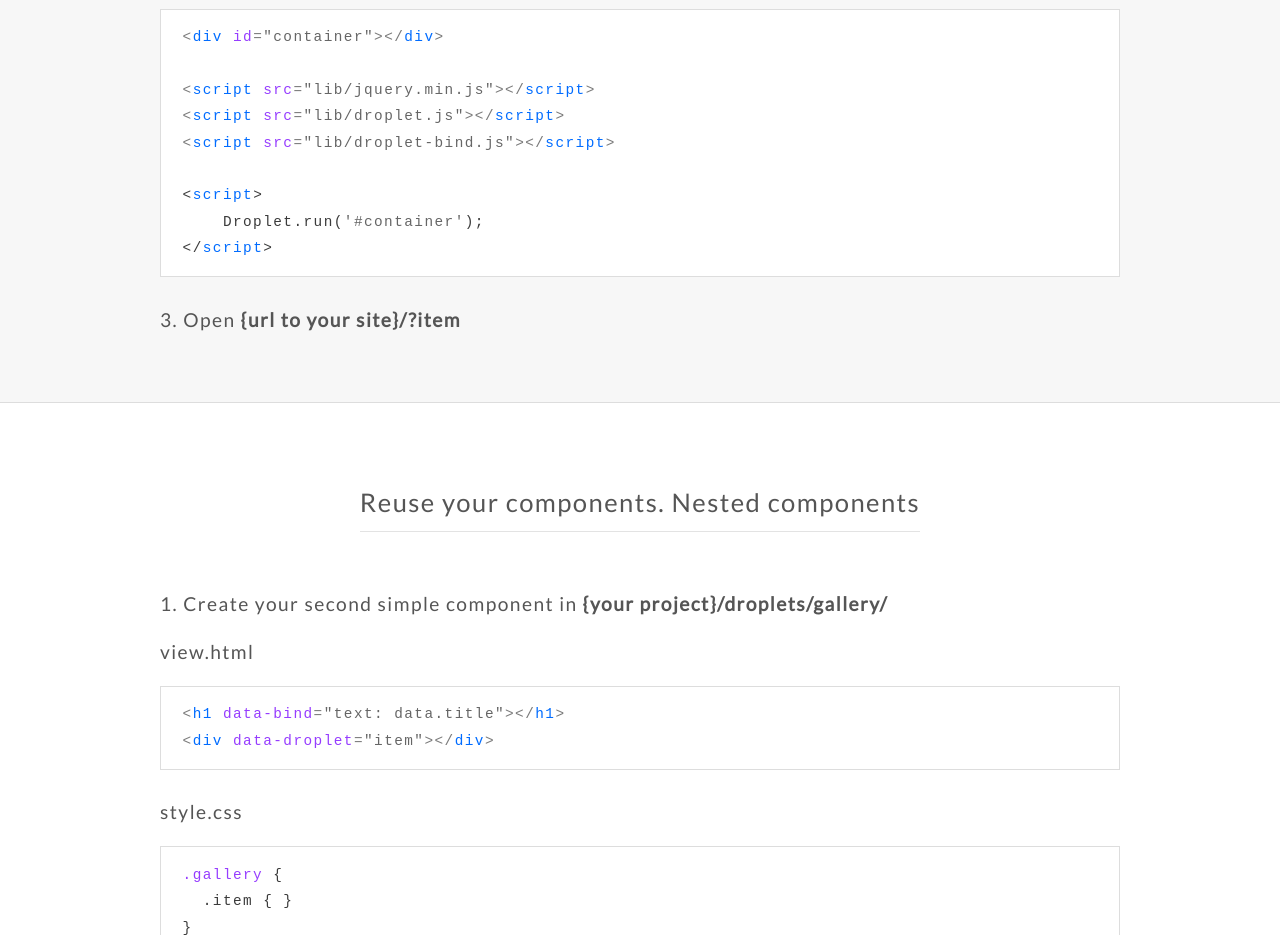
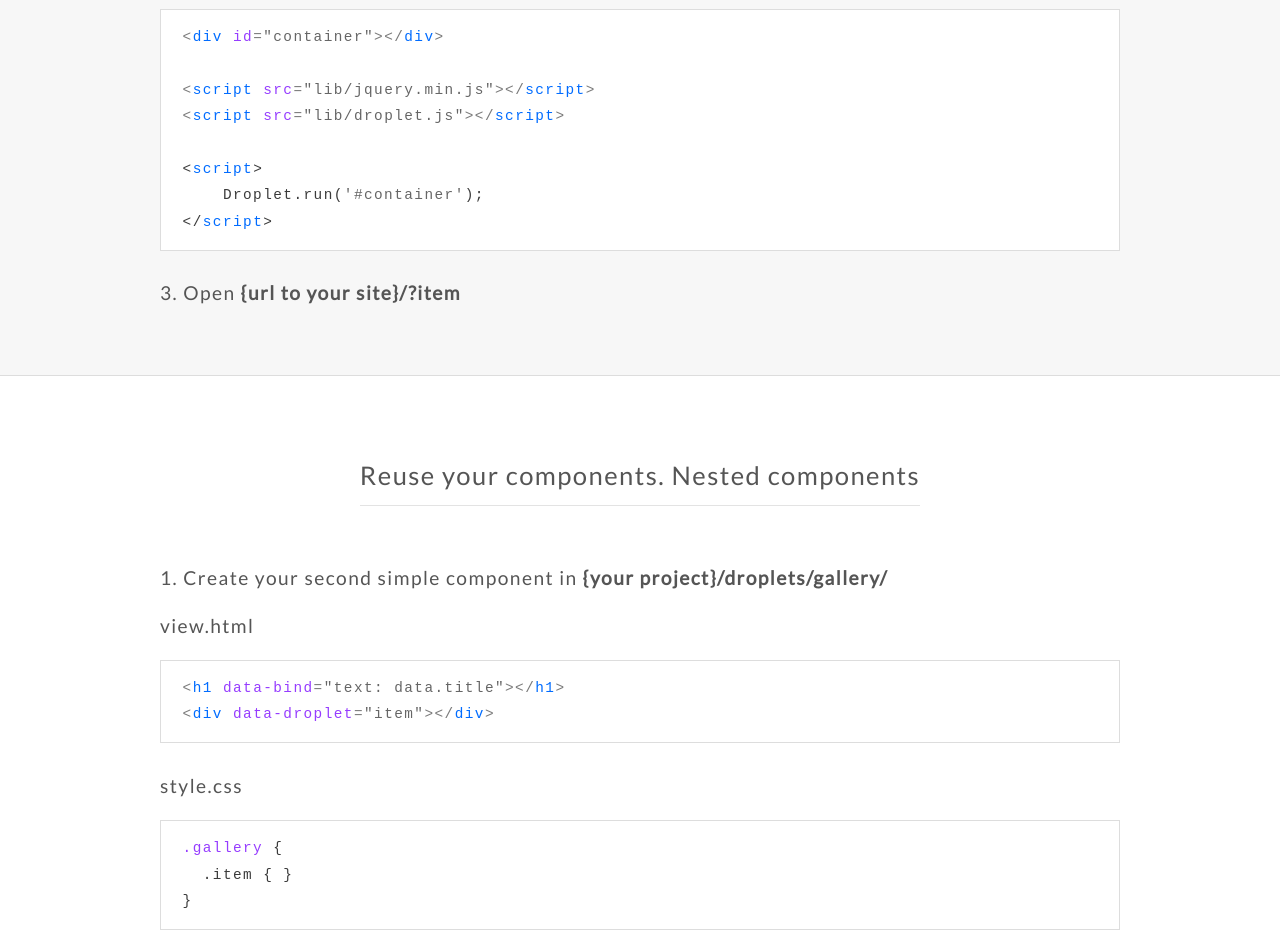
Before and after one commit to AntonLapshin/uit, a plain HTML site: page index.html in a window 1280 px wide. Shown: the part 2200-3135 px from the top of the page. Drawn offline with Linux system fonts and the light colour scheme.

Commit message:
Removed droplet-bind dependency

```diff
--- a/index.html
+++ b/index.html
@@ -107,7 +107,6 @@
 
 <span style="color:#7a7a7a">&lt;<span style="color:#016cff">script</span> <span style="color:#963dff">src</span>=<span style="color:#666">"lib/jquery.min.js"</span>>&lt;/<span style="color:#016cff">script</span>></span>
 <span style="color:#7a7a7a">&lt;<span style="color:#016cff">script</span> <span style="color:#963dff">src</span>=<span style="color:#666">"lib/droplet.js"</span>>&lt;/<span style="color:#016cff">script</span>></span>
-<span style="color:#7a7a7a">&lt;<span style="color:#016cff">script</span> <span style="color:#963dff">src</span>=<span style="color:#666">"lib/droplet-bind.js"</span>>&lt;/<span style="color:#016cff">script</span>></span>
 
 &lt;<span style="color:#016cff">script</span>>
     Droplet.run(<span style="color:#666">'#container'</span>);
```
